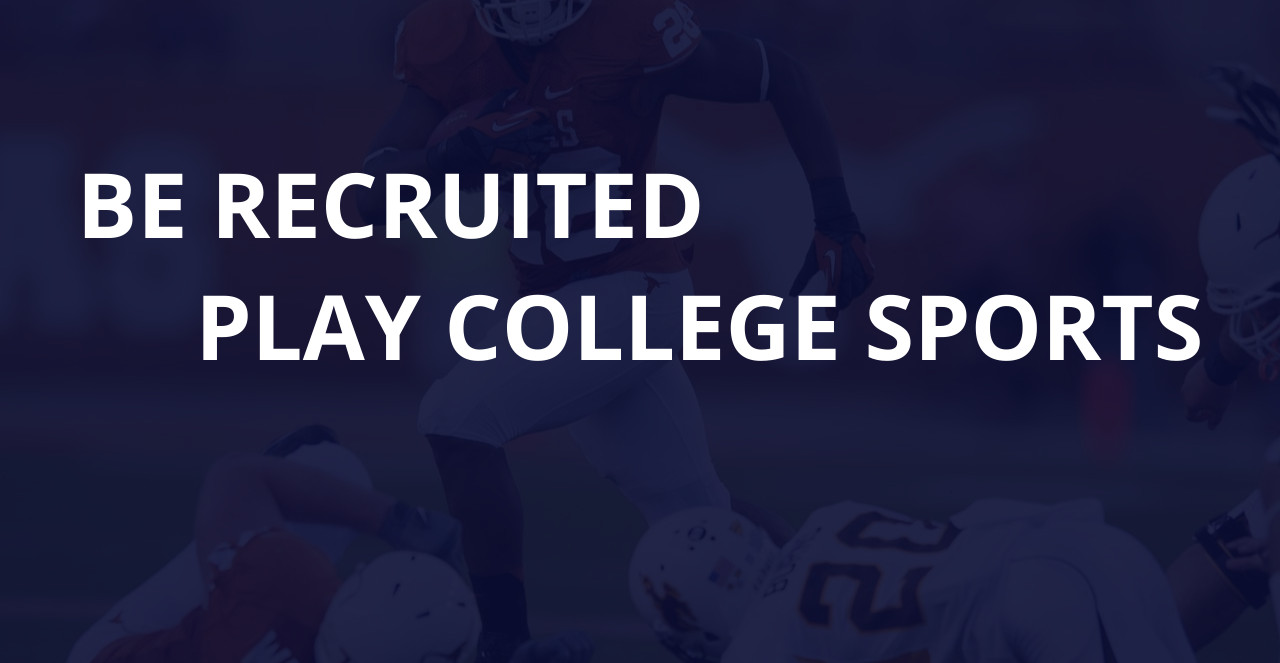
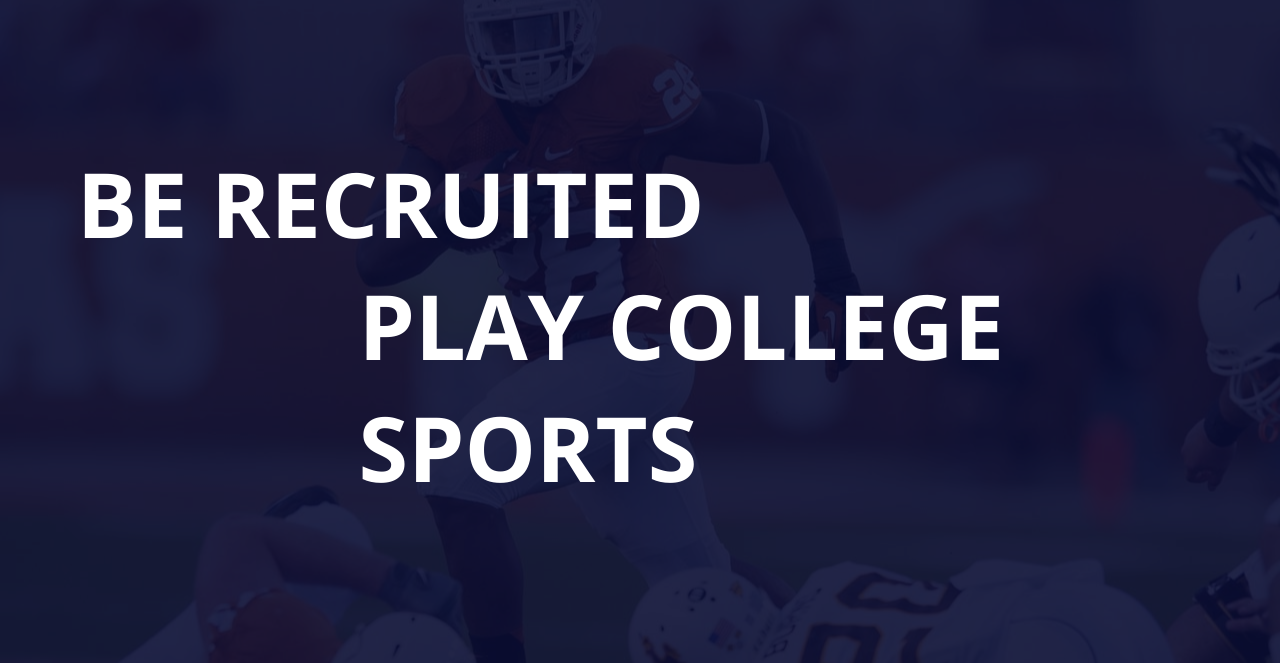
Before and after one commit to VyacheslavMiroshnik/diplom_mq, a plain HTML site: page index.html in a window 1280 px wide. Shown: the part 82-745 px from the top of the page. Drawn offline with Linux system fonts and the light colour scheme; files whose address does not match are found by name.

Commit message:
html fix

```diff
--- a/style/style.css
+++ b/style/style.css
@@ -52,13 +52,14 @@ ul,ol {
   margin-bottom: 120px;
 }
 .header_title {
+  max-width: 1600px;
   font-size: 28px;
   font-weight: bold;
   text-transform: uppercase;
   display: flex;
   flex-direction: column;
   flex-wrap: wrap;
-  margin: 0;
+  margin: 0 auto;
   margin-bottom: 60px;
 }
 .header_title_text {
--- a/style/style_desktop.css
+++ b/style/style_desktop.css
@@ -18,7 +18,6 @@
     margin-bottom: 250px;
   }
   .header_title_text {
-    width: initial;
     margin-bottom: 0;
   }
 
```
